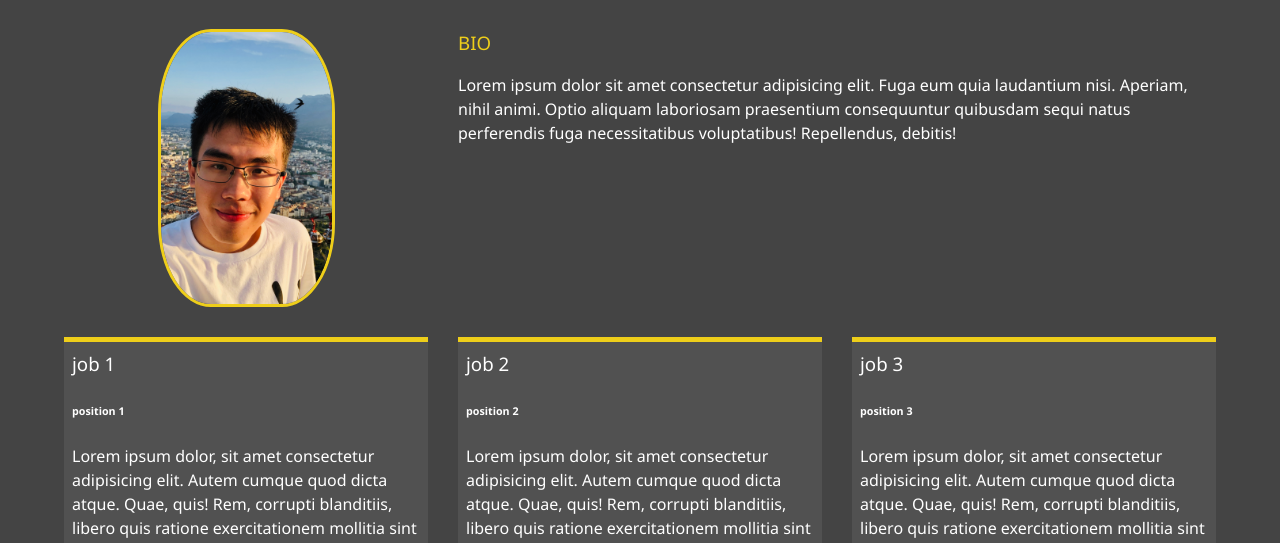
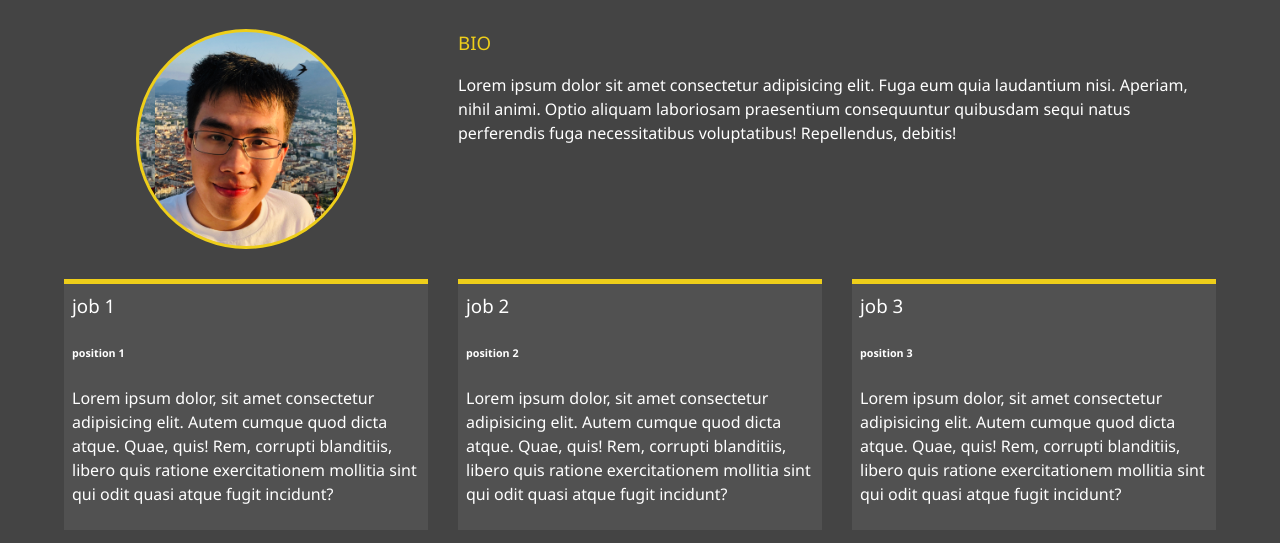
Before and after one commit to YangtaoGe518/JardinDesCodes, a website: page dist/about.html in a window 1280 px wide. Shown: the part 253-796 px from the top of the page. Drawn offline with Linux system fonts and the light colour scheme.

Commit message:
debug about page

```diff
--- a/scss/main.scss
+++ b/scss/main.scss
@@ -98,8 +98,13 @@ main{
 
 .bio-image {
     grid-area: bioimg; // same as the name in tamplate areas
+    background-image: $profile-image;
+    background-position: center;
+    background-size: 85%;
     margin: auto;
-    border-radius: 30%;
+    width: 220px;
+    height: 220px;
+    border-radius: 50%;
     border: $secondary-colour 3px solid;
 }
 
```
Also changed, not shown: dist/about.html, dist/css/main.css.
